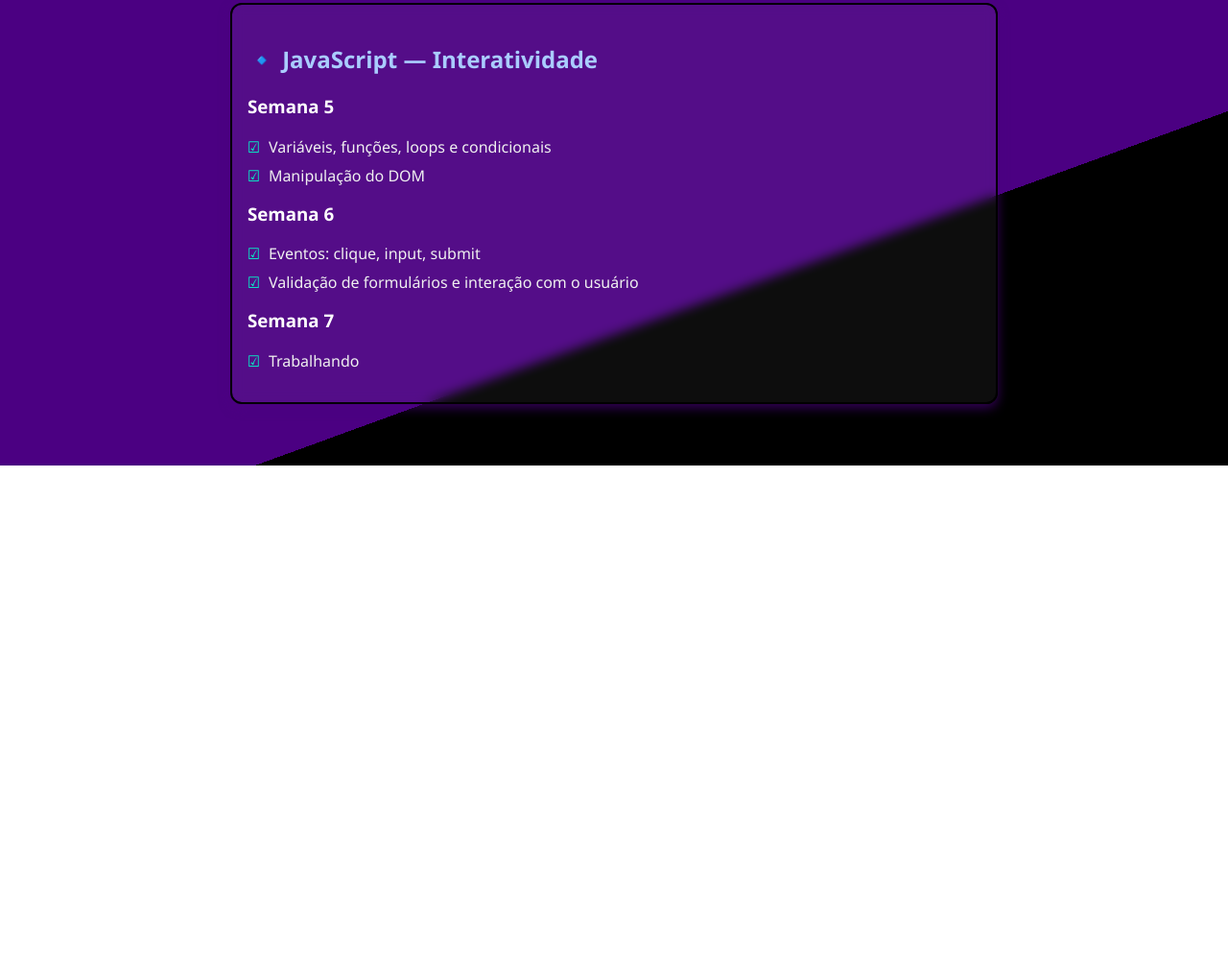
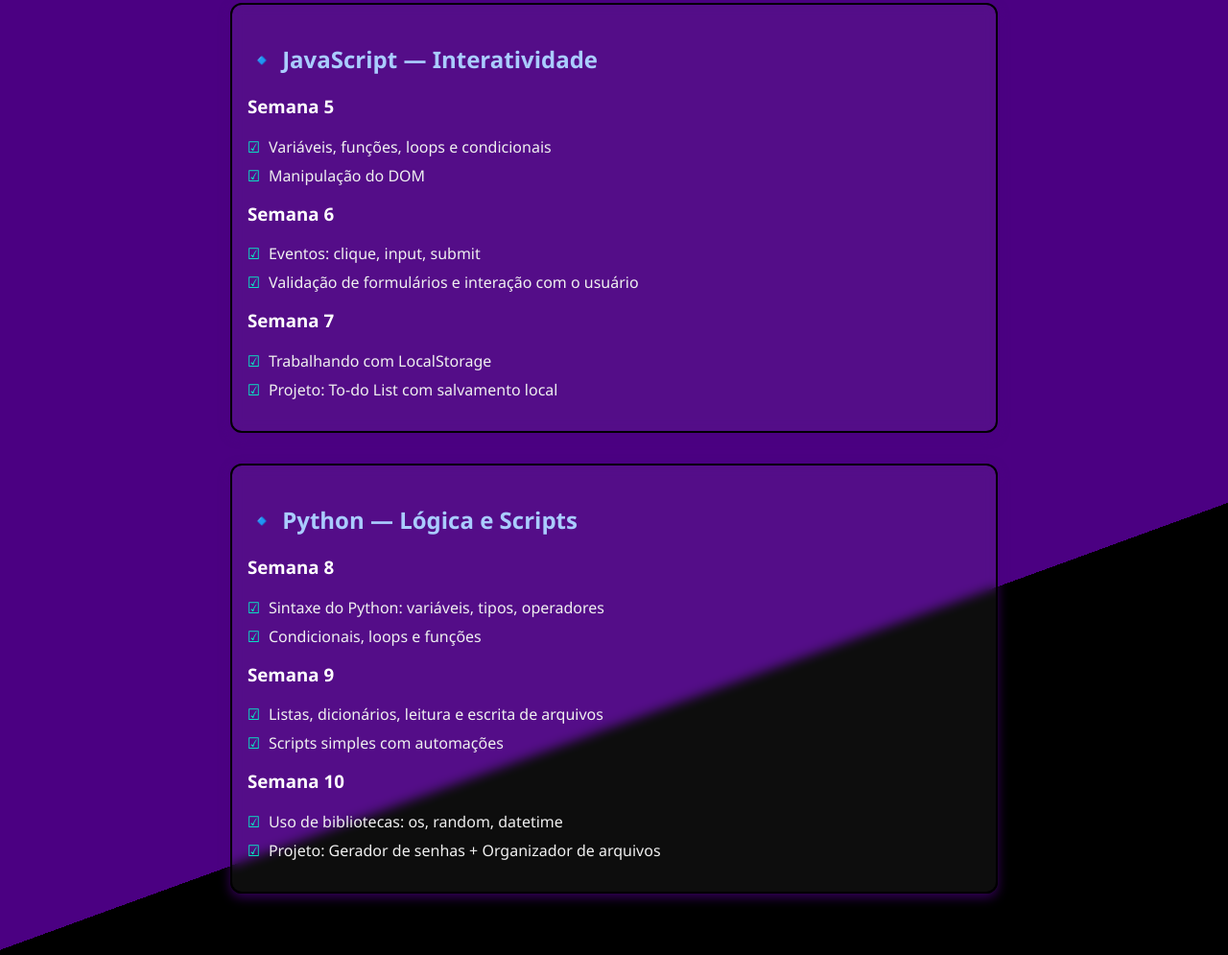
Before and after one commit to Lkdjkdkdksks/meu-site, a plain HTML site: page index.html in a window 1280 px wide. Shown: the part 895-1890 px from the top of the page at 96% size. Before the commit the page ends 1380 px from the top, so only its background shows below. Drawn offline with Linux system fonts and the light colour scheme.

Commit message:
Update index.html

```diff
--- a/index.html
+++ b/index.html
@@ -4,7 +4,58 @@
   <meta charset="UTF-8" />
   <meta name="viewport" content="width=device-width, initial-scale=1.0"/>
   <title>Plano de Estudos - Desenvolvimento Web + Python</title>
-  <link rel="stylesheet" href="style.css" />
+  <style>
+    body {
+      font-family: 'Segoe UI', Tahoma, Geneva, Verdana, sans-serif;
+      padding: 2rem;
+      max-width: 800px;
+      margin: auto;
+      background: linear-gradient(160deg, #4B0082 80%, #000000 20%);
+      color: #f0f0f0;
+    }
+
+    h1 {
+      text-align: center;
+      color: #ffffff;
+      font-size: 1.8rem;
+      margin-bottom: 2rem;
+    }
+
+    h2 {
+      color: #aaccff;
+      margin-top: 1.5rem;
+    }
+
+    h3 {
+      color: #ffffff;
+      margin-top: 1rem;
+    }
+
+    ul {
+      list-style: none;
+      padding-left: 0;
+    }
+
+    li {
+      margin-bottom: 0.5rem;
+    }
+
+    li::before {
+      content: "☑ ";
+      margin-right: 0.3rem;
+      color: #00ffcc;
+    }
+
+    section {
+      margin-bottom: 2rem;
+      padding: 1rem;
+      background: rgba(255, 255, 255, 0.05);
+      border-radius: 12px;
+      box-shadow: 0 4px 12px rgba(75, 0, 130, 0.7);
+      backdrop-filter: blur(6px);
+      border: 2px solid #000000;
+    }
+  </style>
 </head>
 <body>
   <h1>📚 Plano de Estudos: Desenvolvimento Web + Python (2 dias por semana)</h1>
@@ -51,4 +102,28 @@
     </ul>
     <h3>Semana 7</h3>
     <ul>
-      <li>Trabalhando
+      <li>Trabalhando com LocalStorage</li>
+      <li>Projeto: To-do List com salvamento local</li>
+    </ul>
+  </section>
+
+  <section>
+    <h2>🔹 Python — Lógica e Scripts</h2>
+    <h3>Semana 8</h3>
+    <ul>
+      <li>Sintaxe do Python: variáveis, tipos, operadores</li>
+      <li>Condicionais, loops e funções</li>
+    </ul>
+    <h3>Semana 9</h3>
+    <ul>
+      <li>Listas, dicionários, leitura e escrita de arquivos</li>
+      <li>Scripts simples com automações</li>
+    </ul>
+    <h3>Semana 10</h3>
+    <ul>
+      <li>Uso de bibliotecas: os, random, datetime</li>
+      <li>Projeto: Gerador de senhas + Organizador de arquivos</li>
+    </ul>
+  </section>
+</body>
+</html>
```
